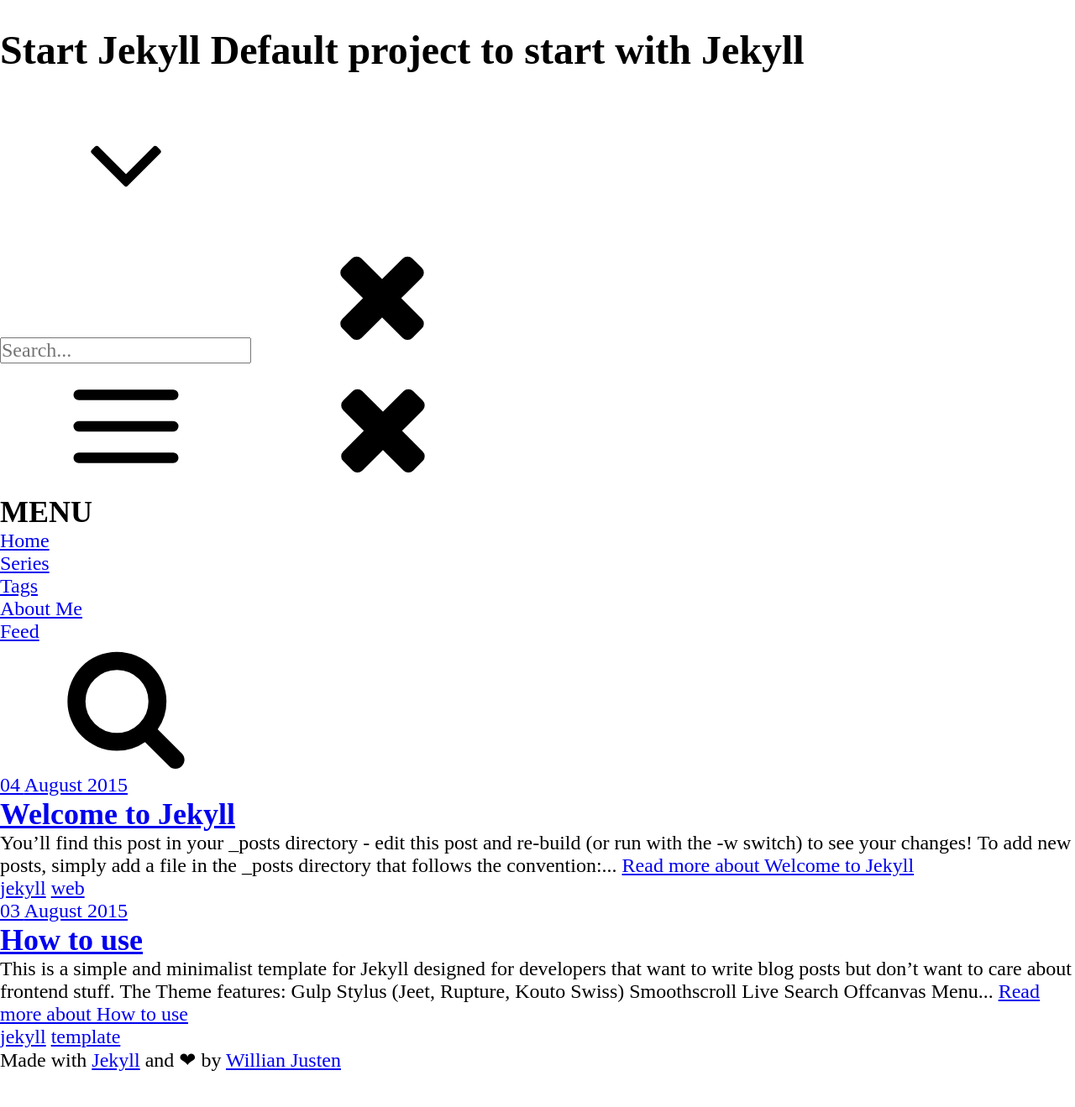
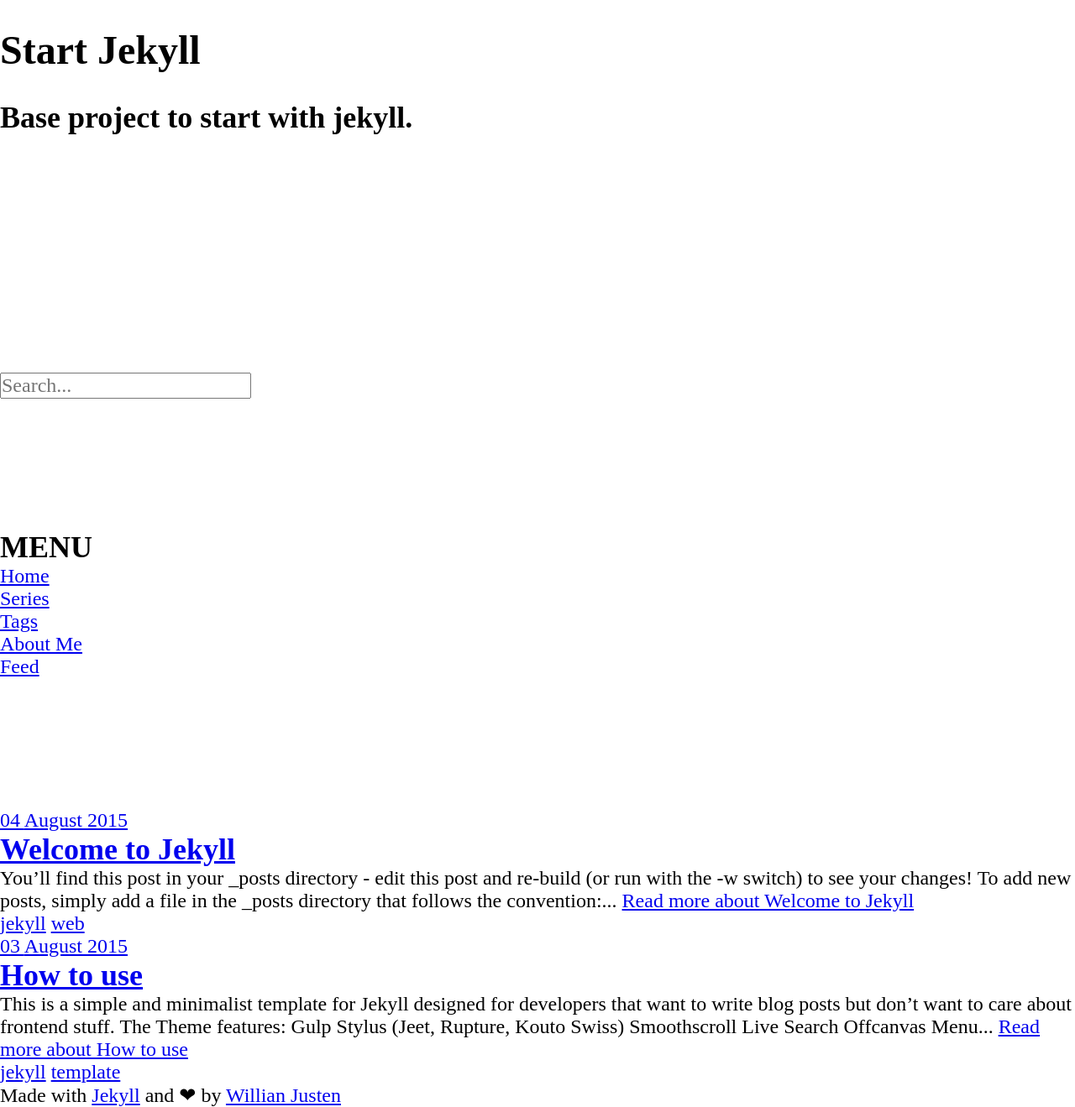
Before and after one commit to istiu/start-jekyll, a Jekyll site: the page built from index.html, in a window 1280 px wide. Shown: the whole page at 84% size. Built offline with Jekyll 4.4.1, drawn with Linux system fonts in a browser that asks for light colours; before the commit the page ends 1277 px from its top, so only the background shows below that.

Commit message:
update content

```diff
--- a/_includes/header-default.html
+++ b/_includes/header-default.html
@@ -1,9 +1,7 @@
 <header class="header-site" role="banner">
   <div class="content">
-    <h1>
-        <span class="site-title">{{site.username}}</span>
-        <span class="site-description">{{site.user_title}}</span>
-    </h1>
+    <h1>Start Jekyll</h1>
+    <h2>Base project to start with jekyll.</h2>
   </div>
 
   <a role="button" class="down" data-scroll href="#scroll"><svg class="icon icon-angle-down"><use xlink:href="#icon-angle-down"></use></svg></a>
--- a/_layouts/default.html
+++ b/_layouts/default.html
@@ -6,7 +6,6 @@ layout: compress
 <html lang="pt-br">
 {% include head.html %}
 <body>
-  {% include svg-icons.html %}
   {% include header-default.html %}
   <section class="content">
     {{ content }}
```
